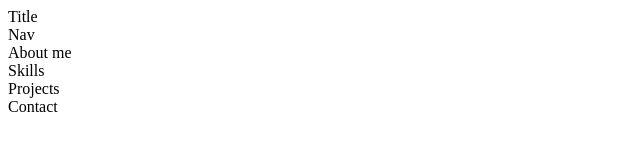
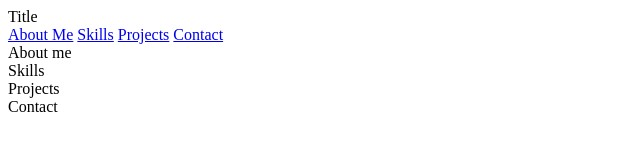
Before and after one commit to sramipastrami/portfolio, a plain HTML site: page index.html in a window 1280 px wide. Shown: the whole page, without its empty margins (0-640 px from the left). Drawn offline with Linux system fonts and the light colour scheme.

Commit message:
create nav links

```diff
--- a/index.html
+++ b/index.html
@@ -6,14 +6,19 @@
   </head>
   <header>
     <div>Title</div>
-    <div>Nav</div>
+    <nav>
+      <a href="#aboutme">About Me</a>
+      <a href="#skills">Skills</a>
+      <a href="#projects">Projects</a>
+      <a href="#contact">Contact</a>
+    </nav>
   </header>
   <body>
-    <div>About me</div>
-    <div>Skills</div>
-    <div>Projects</div>
+    <div id="aboutme">About me</div>
+    <div id="skills">Skills</div>
+    <div id="projects">Projects</div>
   </body>
   <footer>
-    <div>Contact</div>
+    <div id="contact">Contact</div>
   </footer>
 </html>
```
